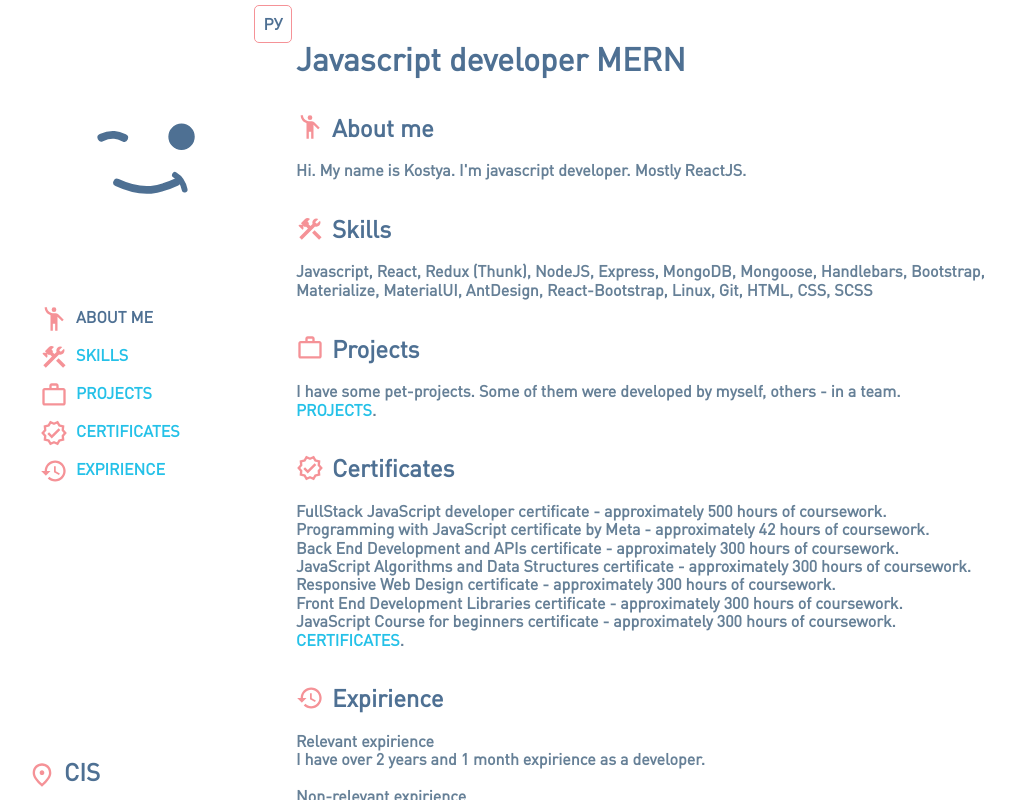
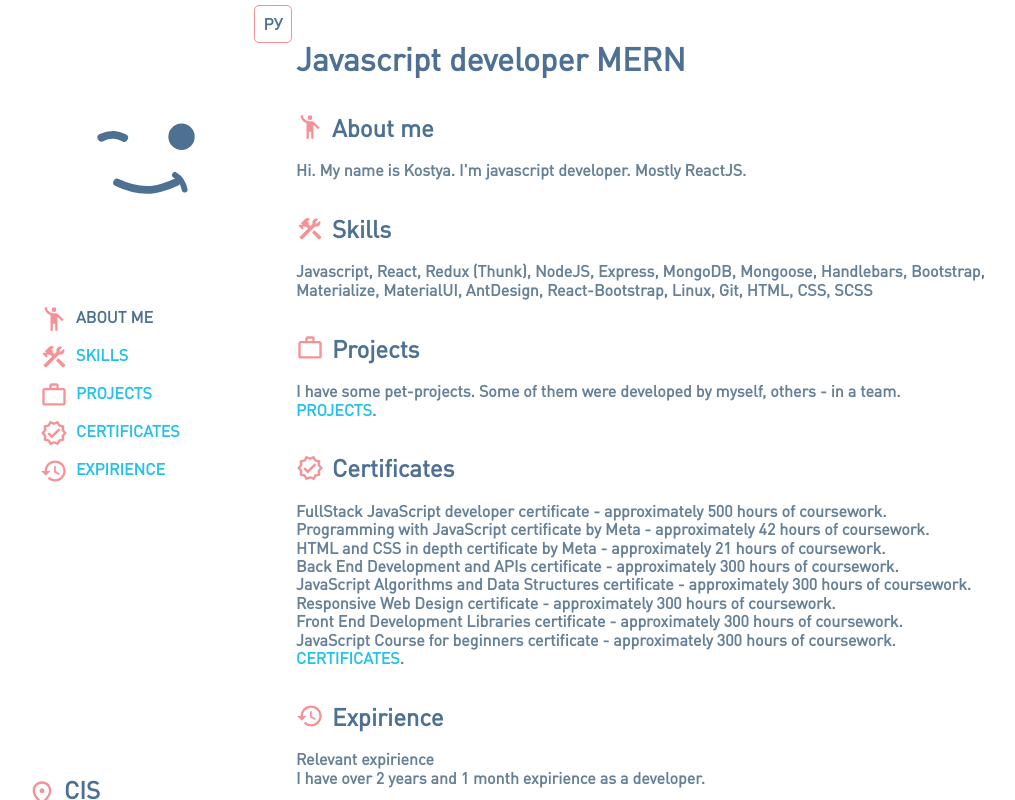
Before and after one commit to samolevich/cv, a React (Create React App) app: page / in a window 1280 px wide. Shown: the top 800 px of the page, without its empty margins (92-1107 px from the left). Built offline with nearby package versions, Linux system fonts and the light colour scheme; no server answers.

Commit message:
feat: add certificate

```diff
--- a/src/aboutMe.js
+++ b/src/aboutMe.js
@@ -258,6 +258,14 @@ export default {
             effort: "более 42 часов разработки",
             effort_en: "approximately 42 hours of coursework",
           },
+          {
+            name: "Сертификат HTML and CSS in depth от Meta",
+            name_en: "HTML and CSS in depth certificate by Meta",
+            url: "https://coursera.org/share/82a90f5c958dc217849ae0c3f0b1feb6",
+            pathLocal: "./img/cert/Coursera HTML and CSS in depth.jpeg",
+            effort: "более 21 часов разработки",
+            effort_en: "approximately 21 hours of coursework",
+          },
         ],
       },
       {
```
Also changed, not shown: public/img/cert/Coursera HTML and CSS in depth.jpeg (added).
